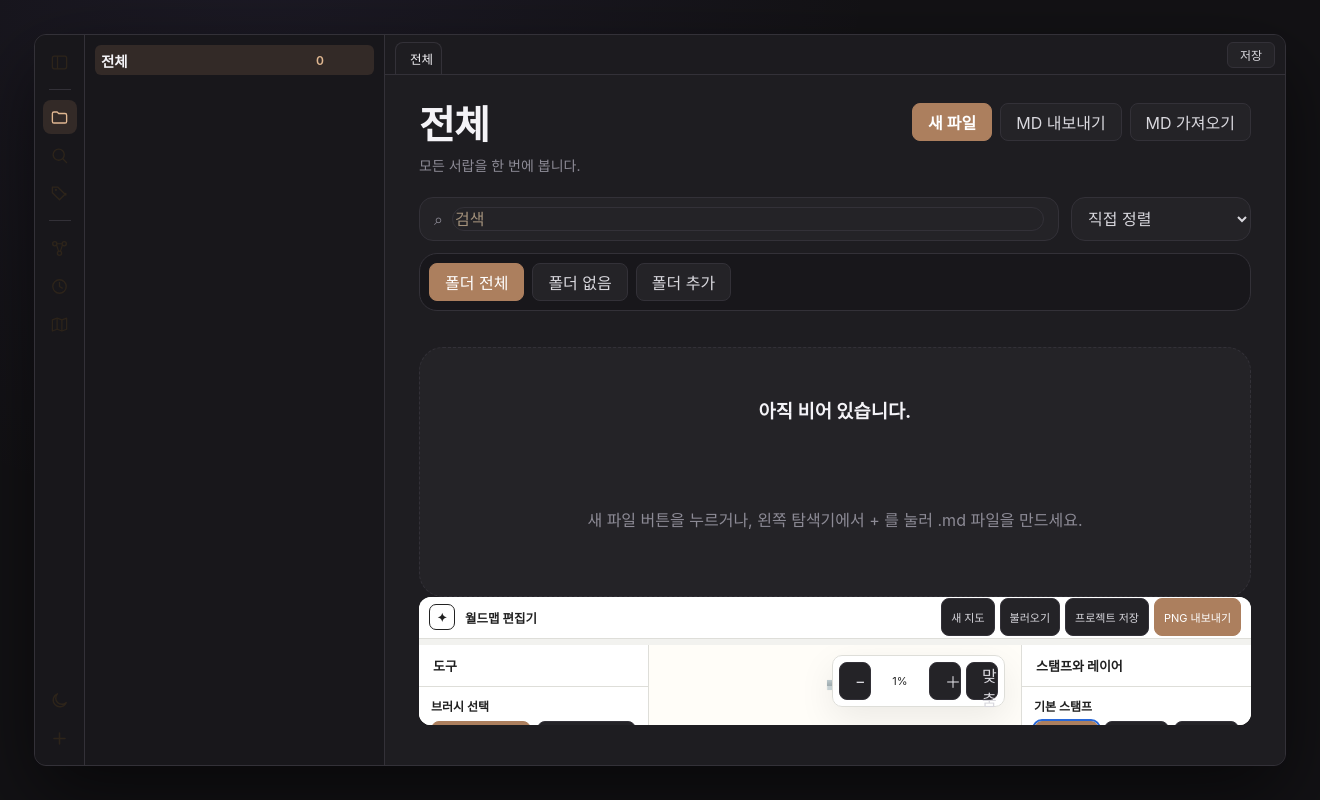
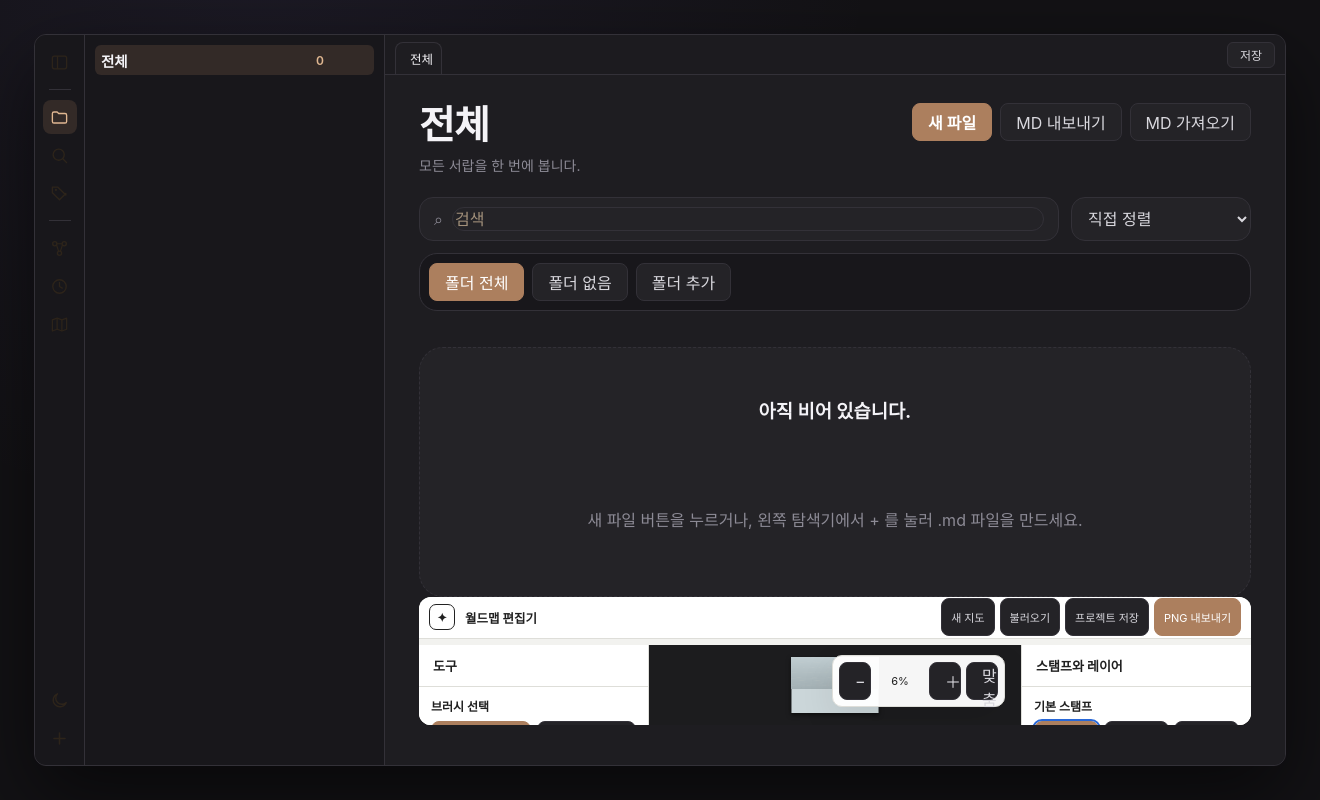
Before and after one commit to RUGISa/setting, an Electron app: page index.html in a window 1320 px wide. Drawn offline with Linux system fonts and the light colour scheme.

Commit message:
Add files via upload

```diff
--- a/map-editor.js
+++ b/map-editor.js
@@ -347,7 +347,7 @@ function setView(){
 }
 function fitView(){
   if(!wrap.clientWidth||!wrap.clientHeight)return;
-  const p=70;
+  const p=24;
   state.scale=Math.min(1,(wrap.clientWidth-p)/canvas.width,(wrap.clientHeight-p)/canvas.height);
   state.viewX=(wrap.clientWidth-canvas.width*state.scale)/2;
   state.viewY=(wrap.clientHeight-canvas.height*state.scale)/2;
--- a/style.css
+++ b/style.css
@@ -4185,3 +4185,18 @@ body.tl-no-select, body.tl-no-select * {
 #wmeRoot .brand {
   font-size: 12.5px !important;
 }
+
+
+/* =========================================================================
+   지도 편집기 캔버스 배경을 다크 테마에 맞춰 (밝은 회색과 바다색이 비슷해서
+   "캔버스가 두 개로 쪼개진 것처럼" 보이던 문제 수정) + 포토샵식 캔버스 그림자
+   ========================================================================= */
+#wmeRoot .stage {
+  background: #1c1c1e !important;
+}
+#wmeRoot .canvas-wrap {
+  background: transparent !important;
+}
+#wmeRoot .canvas-holder {
+  box-shadow: 0 0 0 1px rgba(0, 0, 0, .4), 0 25px 70px rgba(0, 0, 0, .55) !important;
+}
```
